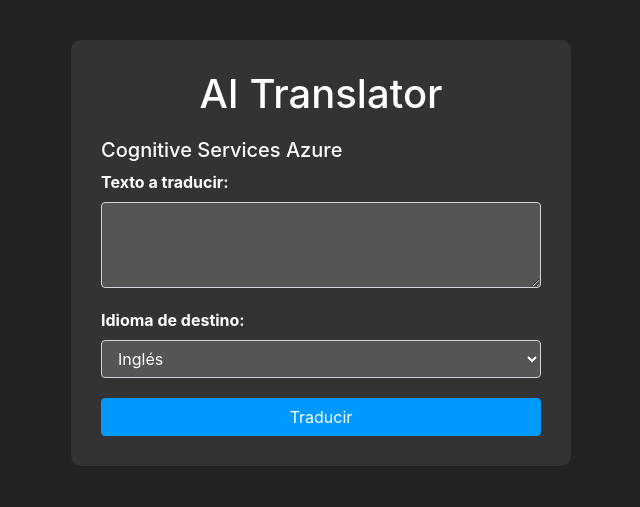
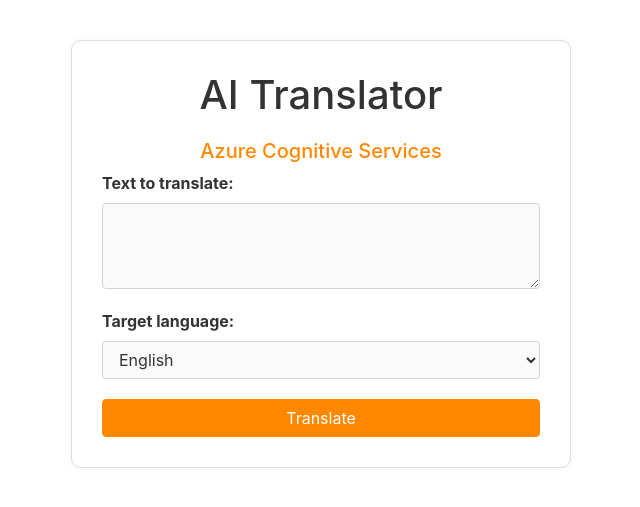
Before and after one commit to arteagabrayan/translatorCSapp, a Flask app: page / in a window 1280 px wide. Shown: the top 507 px of the page, without its empty margins (319-959 px from the left). Run offline with Flask 3, Linux system fonts and the light colour scheme; some libraries are stand-ins or nearby versions.

Commit message:
updating

```diff
--- a/templates/home.html
+++ b/templates/home.html
@@ -5,21 +5,28 @@
     <link rel="stylesheet" href="https://stackpath.bootstrapcdn.com/bootstrap/4.5.0/css/bootstrap.min.css">
     <style>
         body {
-            background-color: #222;
-            color: #fff;
+            background-color: #fff;
+            color: #333;
             padding: 40px;
         }
 
         .container {
             max-width: 500px;
-            background-color: #333;
+            background-color: #fff;
             border-radius: 10px;
             padding: 30px;
+            border: 1px solid #ddd;
+            box-shadow: 0 0 10px rgba(0,0,0,0.05);
         }
 
         h1 {
             margin-bottom: 20px;
-            color: #fff;
+            color: #333;
+            text-align: center;
+        }
+
+        h5 {
+            color: #FF8800;
             text-align: center;
         }
 
@@ -29,83 +36,77 @@
 
         .form-group label {
             font-weight: bold;
-            color: #fff;
+            color: #333;
         }
 
         .form-control {
-            background-color: #555;
-            color: #fff;
+            background-color: #fafafa;
+            color: #333;
         }
 
         .btn-translate {
             width: 100%;
-            background-color: #0099ff;
-            border-color: #0099ff;
+            background-color: #FF8800;
+            border-color: #FF8800;
+            color: #fff;
         }
 
         .btn-translate:hover {
-            background-color: #0077cc;
-            border-color: #0077cc;
-        }
-
-        .translated-text {
-            margin-top: 20px;
-        }
-
-        .translated-text h2 {
+            background-color: #FF6B00;
+            border-color: #FF6B00;
             color: #fff;
         }
 
-        .translated-text p {
-            color: #ddd;
+        .translated-text, .lang-detected {
+            margin-top: 20px;
+            border: 1px solid #FF8800;
+            padding: 15px;
+            border-radius: 10px;
+            background-color: #fafafa;
         }
 
-        .lang-detected {
-            margin-top: 20px;
+        .translated-text h2, .lang-detected h2 {
+            color: #FF8800;
         }
 
-        .lang-detected h2 {
-            color: #fff;
-        }
-
-        .lang-detected p {
-            color: #ddd;
+        .translated-text p, .lang-detected p {
+            color: #333;
         }
     </style>
 </head>
 <body>
     <div class="container">
         <h1>AI Translator</h1>
-        <h5>Cognitive Services Azure</h5>
+        <h5>Azure Cognitive Services</h5>
         <form method="POST">
             <div class="form-group">
-                <label for="text">Texto a traducir:</label>
+                <label for="text">Text to translate:</label>
                 <textarea class="form-control" id="text" name="text" rows="3" required></textarea>
             </div>
             <div class="form-group">
-                <label for="language">Idioma de destino:</label>
+                <label for="language">Target language:</label>
                 <select class="form-control" id="language" name="language">
-                    <option value="en">Inglés</option>
-                    <option value="es">Español</option>
-                    <option value="fr">Francés</option>
-                    <option value="de">Alemán</option>
-                    <!-- Agrega aquí más opciones de idioma según tus necesidades -->
+                    <option value="en">English</option>
+                    <option value="es">Spanish</option>
+                    <option value="fr">French</option>
+                    <option value="de">German</option>
+                    <!-- Add here more language options as per your needs -->
                 </select>
             </div>
-            <button type="submit" class="btn btn-primary btn-translate">Traducir</button>
+            <button type="submit" class="btn btn-primary btn-translate">Translate</button>
         </form>
 
         {% if translated_text %}
         <div class="translated-text">
-            <h2>Texto traducido:</h2>
+            <h5>Translated text:</h5>
             <p>{{ translated_text }}</p>
         </div>
         {% endif %}
 
         {% if lang_detected %}
         <div class="lang-detected">
-            <h2>Idioma de entrada detectado:</h2>
-            <p>{% if lang_detected == "es" %}Español{% elif lang_detected == "en" %}Inglés{% elif lang_detected == "fr" %}Francés{% elif lang_detected == "de" %}Alemán{% else %}{{ lang_detected }}{% endif %}</p>
+            <h5>Detected input language:</h5>
+            <p>{% if lang_detected == "es" %}Spanish{% elif lang_detected == "en" %}English{% elif lang_detected == "fr" %}French{% elif lang_detected == "de" %}German{% else %}{{ lang_detected }}{% endif %}</p>
         </div>
         {% endif %}
     </div>
```
